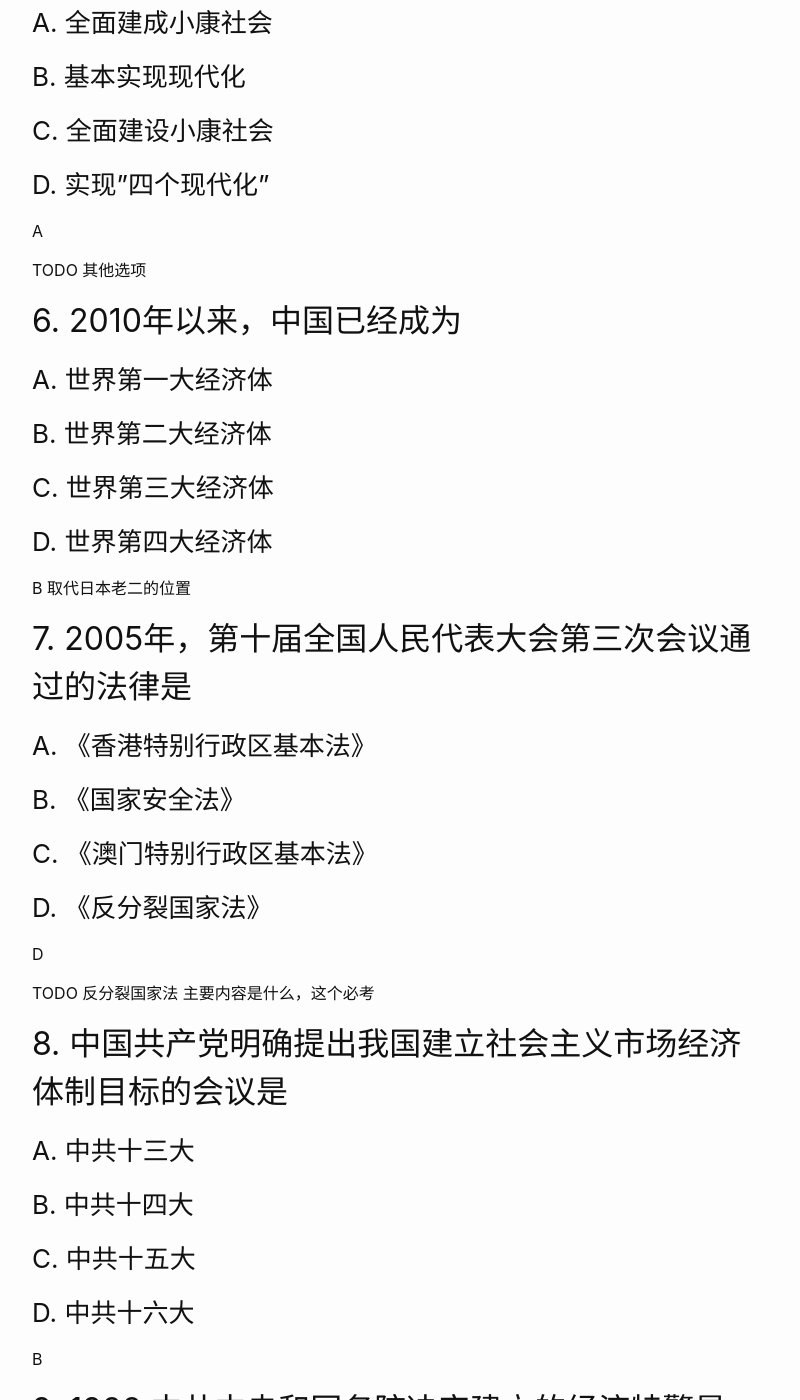
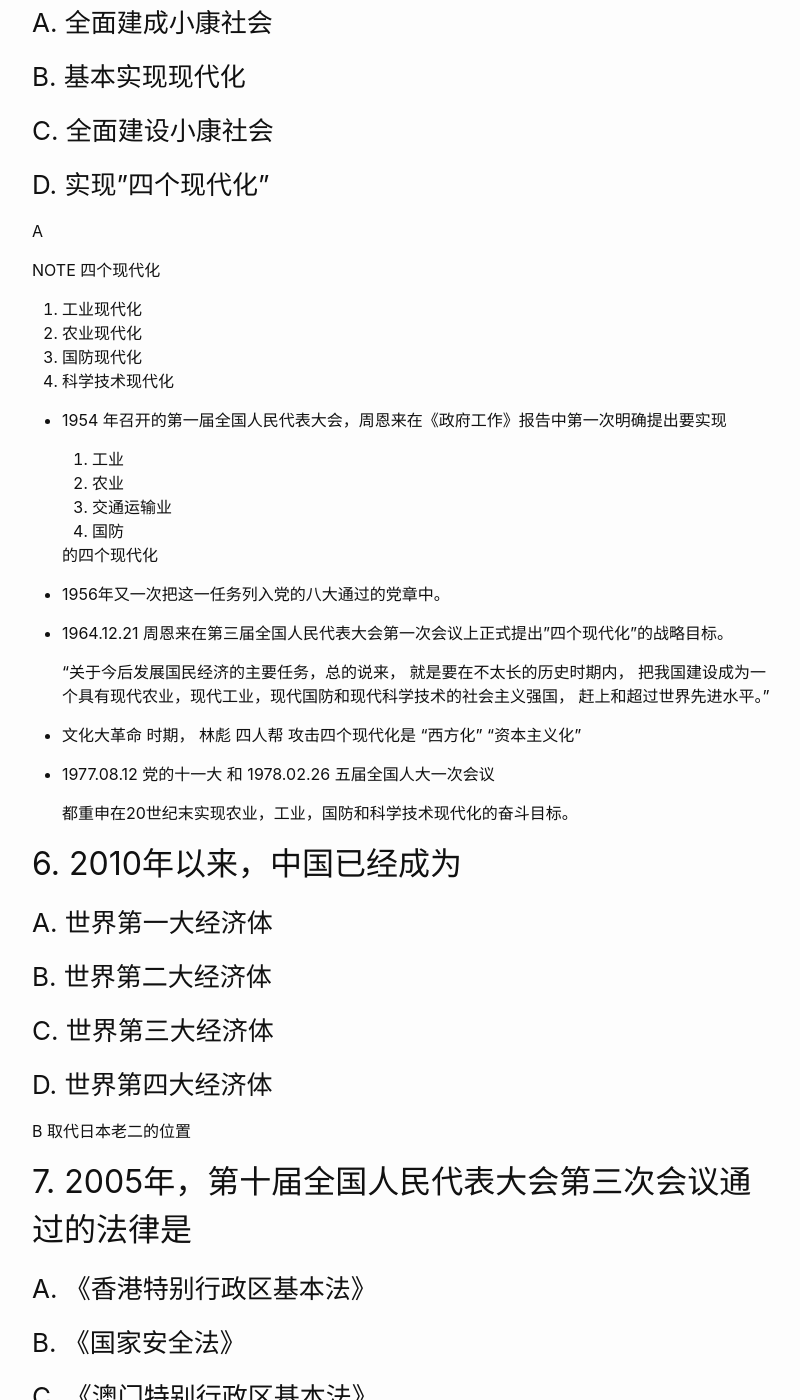
Before and after one commit to wangtiga/wangtiga.github.io, a Jekyll site: the page built from _posts/2020-11-21-3708_2020_08.md, in a window 1280 px wide and 1400 px high, scrolled down 5720 px. Shown: the whole window, without its empty margins (238-1038 px from the left). Built offline with Jekyll 4.4.1, drawn with Linux system fonts in a browser that asks for light colours; some of the changed text lies outside the part shown.

Commit message:
updated from notep

```diff
--- a/_posts/2020-11-21-3708_2020_08.md
+++ b/_posts/2020-11-21-3708_2020_08.md
@@ -37,7 +37,7 @@ NOTE 新时代的特点是什么？
   2. 中国特色社会主义进入新时代；
   3. 社会主要矛盾转化为，人民日益增长的美好生活需要和不平衡不充分的发展之间的矛盾；
 
-- 习近平新时候中国特色社会主义思想 的核心要义
+- 习近平新时代中国特色社会主义思想 的核心要义
 
   * 八个明确
 
@@ -90,7 +90,37 @@ TODO 其他几个选项分别是什么时代的要义？
 
 A
 
-TODO 其他选项
+
+NOTE 四个现代化
+
+1. 工业现代化
+2. 农业现代化
+3. 国防现代化
+4. 科学技术现代化
+
+- 1954 年召开的第一届全国人民代表大会，周恩来在《政府工作》报告中第一次明确提出要实现
+
+  1. 工业
+  2. 农业
+  3. 交通运输业
+  4. 国防
+
+  的四个现代化
+
+- 1956年又一次把这一任务列入党的八大通过的党章中。
+
+- 1964.12.21 周恩来在第三届全国人民代表大会第一次会议上正式提出"四个现代化"的战略目标。
+
+  "关于今后发展国民经济的主要任务，总的说来，
+   就是要在不太长的历史时期内，
+   把我国建设成为一个具有现代农业，现代工业，现代国防和现代科学技术的社会主义强国，
+   赶上和超过世界先进水平。"
+
+- 文化大革命 时期， 林彪 四人帮  攻击四个现代化是 "西方化" "资本主义化"
+
+- 1977.08.12 党的十一大 和 1978.02.26 五届全国人大一次会议
+
+  都重申在20世纪末实现农业，工业，国防和科学技术现代化的奋斗目标。
 
 ## 6.  2010年以来，中国已经成为
 ### A. 世界第一大经济体
@@ -108,7 +138,23 @@ B 取代日本老二的位置
 
 D
 
-TODO 反分裂国家法 主要内容是什么，这个必考
+NOTE 反分裂国家法 主要内容是什么，这个必考
+
+2005.03.14 第十届全国人民代表大会第三次会议通过 《反分裂国家法》。
+
+《反分裂国家法》仅适用于台湾问题，共十条。是反台独，维护两岸和平的法律。
+其中明确提出了三种情况下大陆可用"非和平手段"处理台湾问题的底线。
+
+- 反分裂国家法，第八条：
+
+  台独势力以任何名义，任何方式造成
+
+  1. 台湾从中国分裂出去的事实
+  2. 发生将会导致台湾从中国分裂出去的重大事变
+  3. 和平统一的可能性完全丧失
+
+  国家得采取非和平方式及其他必要措施，捍卫国家主权和领土完整。
+
 
 ## 8.  中国共产党明确提出我国建立社会主义市场经济体制目标的会议是
 ### A. 中共十三大
```
